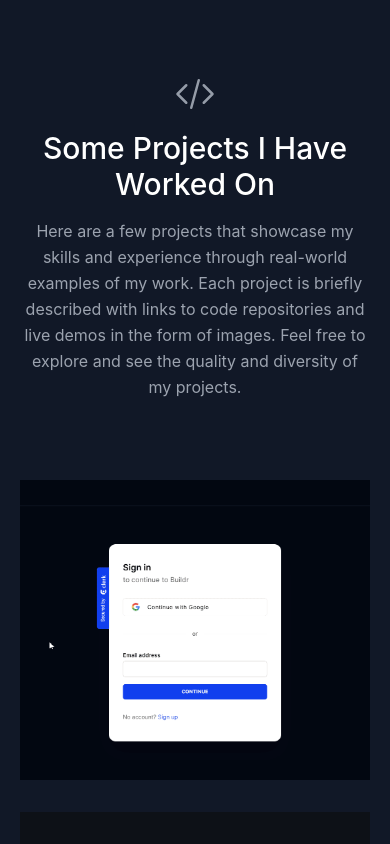
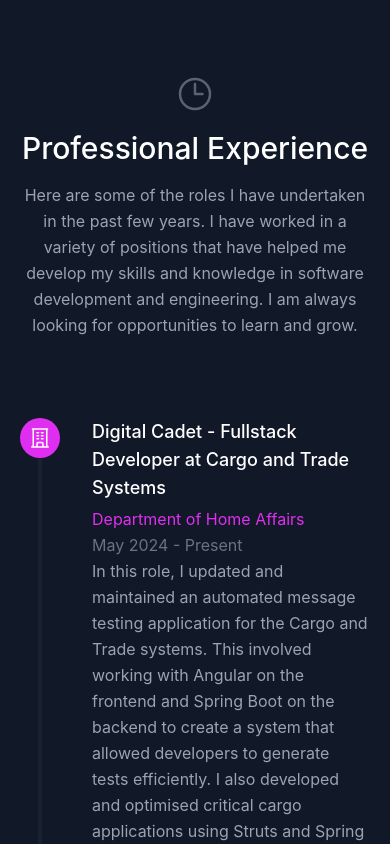
Before and after one commit to Ascendrospyder/Portfolio-Website, a React (Create React App) app: page / in a window 390 px wide. Shown: the part 780-1624 px from the top of the page. Built offline with nearby package versions, Linux system fonts and the light colour scheme.

Commit message:
Add Experience component, enhance Navbar styling, and implement emailjs for contact form

```diff
--- a/package.json
+++ b/package.json
@@ -7,6 +7,7 @@
     "@testing-library/jest-dom": "^5.17.0",
     "@testing-library/react": "^13.4.0",
     "@testing-library/user-event": "^13.5.0",
+    "emailjs-com": "^3.2.0",
     "heroicons": "^2.2.0",
     "react": "^18.3.1",
     "react-dom": "^18.3.1",
--- a/src/App.css
+++ b/src/App.css
@@ -37,6 +37,11 @@
   transition: background-position 0.5s ease;
 }
 
+.nav-bar {
+  background: rgba(20, 23, 40, 0.8);
+  backdrop-filter: blur(10px);
+}
+
 .hover-link {
   color: #e02ef0;
   cursor: pointer;
--- a/src/App.js
+++ b/src/App.js
@@ -6,12 +6,14 @@
 import Skills from './components/Skills';
 import Contact from './components/Contact';
 import Coursework from './components/CourseWork';
+import Experience from './components/Experience';
 
 function App() {
   return (
     <main className='text-gray-400 bg-gray-900 body-font'>
       <Navbar />
       <About />
+      <Experience />
       <Projects />
       <Skills />
       <Coursework />
--- a/src/components/Contact.jsx
+++ b/src/components/Contact.jsx
@@ -1,12 +1,109 @@
-import React from "react";
+import React, { useRef } from "react";
+import emailjs from "emailjs-com";
 
 const Contact = () => {
+  const form = useRef();
+
+  const handleSubmit = (e) => {
+    e.preventDefault();
+
+    emailjs
+      .sendForm(
+        "service_uvfqa0w",
+        "template_9pqmxji",
+        form.current,
+        "YUNbuuw9AFwT-S0I4"
+      )
+      .then(
+        (result) => {
+          alert("Message sent successfully!");
+        },
+        (error) => {
+          alert("Message failed to send. Please try again later.");
+        }
+      );
+
+    e.target.reset();
+  };
+
   return (
-    <div>
-      <h1>Contact</h1>
-      <p>This is the Contact page of the portfolio website.</p>
-    </div>
+    <section
+      id="contact"
+      className="text-gray-400 bg-gray-900 body-font relative"
+    >
+      <div className="container px-5 py-10 mx-auto flex sm:flex-nowrap flex-wrap">
+        <div className="lg:w-2/3 md:w-1/2 bg-gray-900 rounded-lg overflow-hidden sm:mr-10 p-10 flex items-end justify-start relative">
+          <iframe
+            title="location"
+            width="100%"
+            height="100%"
+            src="https://www.google.com/maps/embed?pb=!1m18!1m12!1m3!1d26514.75550887235!2d151.19388496883545!3d-33.86881965252273!2m3!1f0!2f0!3f0!3m2!1i1024!2i768!4f13.1!3m3!1m2!1s0x6b12b1f853b016c3%3A0xd9f4f8e1545d33fa!2sSydney%20NSW%2C%20Australia!5e0!3m2!1sen!2sau!4v1682534828332!5m2!1sen!2sau"
+            style={{ border: "0" }}
+            allowFullScreen
+          ></iframe>
+        </div>
+        <div className="lg:w-1/3 md:w-1/2 bg-gray-900 flex flex-col md:ml-auto w-full md:py-8 mt-8 md:mt-0">
+          <h2 className="text-white text-lg mb-1 font-medium title-font">
+            Contact Me
+          </h2>
+          <p className="leading-relaxed mb-5 text-gray-400">
+            I'd love to hear from you! Feel free to get in touch using the form
+            below or via email. If you want to request a resume, please let me
+            know below!
+          </p>
+          <form ref={form} onSubmit={handleSubmit}>
+            <div className="relative mb-4">
+              <label htmlFor="name" className="leading-7 text-sm text-gray-400">
+                Name
+              </label>
+              <input
+                type="text"
+                id="name"
+                name="name"
+                className="w-full bg-gray-800 rounded border border-gray-700 focus:ring-2 focus:ring-[#e02ef0] focus:bg-gray-900 focus:border-[#e02ef0] text-base outline-none text-gray-100 py-1 px-3 leading-8 transition-colors duration-200 ease-in-out"
+                required
+              />
+            </div>
+            <div className="relative mb-4">
+              <label
+                htmlFor="email"
+                className="leading-7 text-sm text-gray-400"
+              >
+                Email
+              </label>
+              <input
+                type="email"
+                id="email"
+                name="email"
+                className="w-full bg-gray-800 rounded border border-gray-700 focus:ring-2 focus:ring-[#e02ef0] focus:bg-gray-900 focus:border-[#e02ef0] text-base outline-none text-gray-100 py-1 px-3 leading-8 transition-colors duration-200 ease-in-out"
+                required
+              />
+            </div>
+            <div className="relative mb-4">
+              <label
+                htmlFor="message"
+                className="leading-7 text-sm text-gray-400"
+              >
+                Message
+              </label>
+              <textarea
+                id="message"
+                name="message"
+                className="w-full bg-gray-800 rounded border border-gray-700 focus:ring-2 focus:ring-[#e02ef0] focus:bg-gray-900 focus:border-[#e02ef0] h-32 text-base outline-none text-gray-100 py-1 px-3 resize-none leading-6 transition-colors duration-200 ease-in-out"
+                required
+              ></textarea>
+            </div>
+            <button
+              type="submit"
+              className="text-white bg-[#e02ef0] border-0 py-2 px-6 focus:outline-none hover:bg-[#c81ad7] rounded text-lg"
+            >
+              Send Message
+            </button>
+          </form>
+        </div>
+      </div>
+    </section>
   );
-}
+};
 
 export default Contact;
--- /dev/null
+++ b/src/components/Experience.jsx
@@ -0,0 +1,77 @@
+import React from "react";
+import { experiences } from "../data";
+
+const Experience = () => {
+  return (
+    <section id="experience" className="text-gray-400 bg-gray-900 body-font">
+      <div className="container px-5 py-10 mx-auto">
+        <div className="text-center mb-20">
+          <svg
+            xmlns="http://www.w3.org/2000/svg"
+            fill="none"
+            viewBox="0 0 24 24"
+            strokeWidth={1.5}
+            stroke="currentColor"
+            className="w-10 inline-block mb-4 animate-pulse"
+          >
+            <path
+              strokeLinecap="round"
+              strokeLinejoin="round"
+              d="M12 6v6h4.5m4.5 0a9 9 0 1 1-18 0 9 9 0 0 1 18 0Z"
+            />
+          </svg>
+
+          <h1 className="sm:text-4xl text-3xl font-medium title-font text-white mb-4">
+            Professional Experience
+          </h1>
+          <p className="text-base leading-relaxed xl:w-2/4 lg:w-3/4 mx-auto">
+            Here are some of the roles I have undertaken in the past few years.
+            I have worked in a variety of positions that have helped me develop
+            my skills and knowledge in software development and engineering. I
+            am always looking for opportunities to learn and grow.
+          </p>
+        </div>
+        <div className="flex flex-col items-center">
+          {experiences.map((exp, index) => (
+            <div
+              key={index}
+              className={`flex relative pb-12 w-full md:w-2/3 ${
+                index === experiences.length - 1 ? "pb-0" : ""
+              }`}
+            >
+              <div className="h-full w-10 absolute inset-0 flex items-center justify-center animate-pulse">
+                <div className="h-full w-1 bg-gray-800 pointer-events-none"></div>
+              </div>
+              <div className="flex-shrink-0 w-10 h-10 rounded-full bg-[#e02ef0] inline-flex items-center justify-center text-white relative z-10">
+                <svg
+                  xmlns="http://www.w3.org/2000/svg"
+                  fill="none"
+                  viewBox="0 0 24 24"
+                  strokeWidth={1.5}
+                  stroke="currentColor"
+                  className="w-6 h-6"
+                >
+                  <path
+                    strokeLinecap="round"
+                    strokeLinejoin="round"
+                    d="M3.75 21h16.5M4.5 3h15M5.25 3v18m13.5-18v18M9 6.75h1.5m-1.5 3h1.5m-1.5 3h1.5m3-6H15m-1.5 3H15m-1.5 3H15M9 21v-3.375c0-.621.504-1.125 1.125-1.125h3.75c.621 0 1.125.504 1.125 1.125V21"
+                  />
+                </svg>
+              </div>
+              <div className="flex-grow pl-8">
+                <h2 className="font-medium title-font text-lg text-white mb-1">
+                  {exp.role}
+                </h2>
+                <p className="leading-relaxed text-[#e02ef0]">{exp.company}</p>
+                <p className="leading-relaxed text-gray-500">{exp.duration}</p>
+                <p className="leading-relaxed">{exp.description}</p>
+              </div>
+            </div>
+          ))}
+        </div>
+      </div>
+    </section>
+  );
+};
+
+export default Experience;
--- a/src/components/Navbar.jsx
+++ b/src/components/Navbar.jsx
@@ -3,7 +3,7 @@
 const Navbar = () => {
 
   return (
-    <header className='bg-gray-800 md:sticky top-0 z-50'>
+    <header className=' md:sticky top-0 z-50 nav-bar'>
       <div className='container mx-auto flex flex-wrap p-5 flex-col md:flex-row items-center'>
         <a className='title-font font-medium text-white mb-4 md:mb-0'>
           <a href='#about' className='ml-3 text-xl font-bold gradient-text'>
--- a/src/data.js
+++ b/src/data.js
@@ -1,21 +1,22 @@
-import buildrGif from "./resources/Buildr.gif"
-import studySphere from './resources/studySphere.png'
-import treats from "./resources/treats.jpg"
-import nextJs from "./resources/nextjs-svgrepo-com (2).svg"
-import react from "./resources/logo-react-svgrepo-com.svg"
-import typescript from "./resources/typescript-16-svgrepo-com.svg"
-import postgres from "./resources/postgresql-svgrepo-com.svg"
-import prisma from "./resources/light-prisma-svgrepo-com.svg"
-import tailwind from "./resources/tailwind-svgrepo-com.svg"
-import expo from "./resources/expo-svgrepo-com.svg"
-import node from "./resources/nodejs-svgrepo-com.svg"
-import express from "./resources/express-svgrepo-com (2).svg"
-import mongodb from "./resources/mongodb-svgrepo-com.svg"
+import buildrGif from "./resources/Buildr.gif";
+import studySphere from "./resources/studySphere.png";
+import treats from "./resources/treats.jpg";
+import nextJs from "./resources/nextjs-svgrepo-com (2).svg";
+import react from "./resources/logo-react-svgrepo-com.svg";
+import typescript from "./resources/typescript-16-svgrepo-com.svg";
+import postgres from "./resources/postgresql-svgrepo-com.svg";
+import prisma from "./resources/light-prisma-svgrepo-com.svg";
+import tailwind from "./resources/tailwind-svgrepo-com.svg";
+import expo from "./resources/expo-svgrepo-com.svg";
+import node from "./resources/nodejs-svgrepo-com.svg";
+import express from "./resources/express-svgrepo-com (2).svg";
+import mongodb from "./resources/mongodb-svgrepo-com.svg";
 
 export const projects = [
   {
     title: "Buildr",
-    description: "The following project is a FullStack form builder application made using Next.JS, ReactJS, Typescript , Dnd-Kit, PostgreSQL, Prisma and Tailwind CSS.",
+    description:
+      "The following project is a FullStack form builder application made using Next.JS, ReactJS, Typescript , Dnd-Kit, PostgreSQL, Prisma and Tailwind CSS.",
     image: buildrGif,
     link: "https://github.com/Ascendrospyder/Buildr",
     stack: [
@@ -25,21 +26,23 @@
       { name: "PostgreSQL", icon: postgres },
       { name: "Prisma", icon: prisma },
       { name: "Tailwind CSS", icon: tailwind },
-    ]
+    ],
   },
   {
     title: "Study Sphere",
-    description: "Study Sphere is a mobile application designed to facilitate collaborative studying among peers. Built using React Native and Expo, it offers a platform for students to connect, organize study groups, and utilize various tools for efficient learning.",
+    description:
+      "Study Sphere is a mobile application designed to facilitate collaborative studying among peers. Built using React Native and Expo, it offers a platform for students to connect, organize study groups, and utilize various tools for efficient learning.",
     image: studySphere,
     link: "https://github.com/Ascendrospyder/Study-Sphere",
     stack: [
       { name: "React Native", icon: react },
       { name: "Expo", icon: expo },
-    ]
+    ],
   },
   {
     title: "Treats",
-    description: "A collaboration with a team of 4 to build the backend of a ”Microsoft Teams” clone using TypeScript and NodeJS",
+    description:
+      "A collaboration with a team of 4 to build the backend of a ”Microsoft Teams” clone using TypeScript and NodeJS",
     image: treats,
     link: "https://github.com/Ascendrospyder/Teams-Clone-Backend",
     stack: [
@@ -47,8 +50,8 @@
       { name: "NodeJS", icon: node },
       { name: "Express", icon: express },
       { name: "MongoDB", icon: mongodb },
-    ]
-  }
+    ],
+  },
 ];
 
 export const skills = [
@@ -92,24 +95,27 @@
 
 export const experiences = [
   {
-    role: "Digital Cadet - Fullstack Developer",
+    role: "Digital Cadet - Fullstack Developer at Cargo and Trade Systems",
     company: "Department of Home Affairs",
-    duration: "Jan 2023 - Present",
-    description:
-      "Worked on critical cargo applications ensuring responsive design, multi-browser support, and system efficiency. Helped configure pipelines in Azure DevOps.",
+    duration: "May 2024 - Present",
+    description: `
+      In this role, I updated and maintained an automated message testing application for the Cargo and Trade systems. This involved working with Angular on the frontend and Spring Boot on the backend to create a system that allowed developers to generate tests efficiently. I also developed and optimised critical cargo applications using Struts and Spring Boot, focusing on responsive design, multi-browser compatibility, and high performance. Collaborating within an Agile environment, I was responsible for implementing new features, resolving issues, and creating comprehensive documentation for system changes. Additionally, I contributed to the configuration of pipelines for multiple repositories in Azure DevOps to streamline continuous integration and deployment processes.
+    `,
   },
   {
-    role: "Database Administrator Intern",
-    company: "Home Affairs",
-    duration: "Jul 2022 - Dec 2022",
-    description:
-      "Optimized database queries and managed database migrations for large-scale systems supporting national operations.",
+    role: "Digital Cadet - Database Administrator Intern",
+    company: "Department of Home Affairs",
+    duration: "Mar 2024 - May 2024",
+    description: `
+      During this period, I worked as a database administrator, where I helped manage and configure IBM DB2 and Oracle servers. My focus was on ensuring data integrity, availability, and optimal performance across systems, providing reliable database support for large-scale operations through helping senior DBA's.
+    `,
   },
   {
-    role: "Software Engineering Intern",
-    company: "Treasury Department",
-    duration: "Nov 2021 - Feb 2022",
-    description:
-      "Contributed to building internal tools for data analysis and reporting, improving team efficiency by 20%.",
+    role: "Data Science Mentee",
+    company: "Department of Home Affairs",
+    duration: "Jun 2024 - Dec 2024",
+    description: `
+      As part of a six-month mentorship program under a Data Engineer, I gained valuable expertise in data science and machine learning. I undertook hands-on projects from Kaggle datasets that involved data analysis, model building, and evaluation in Python. This experience significantly enhanced my technical proficiency in the field and deepened my understanding of practical applications of data-driven solutions.
+    `,
   },
 ];
```
Also changed, not shown: 1 other file (tests, documents, lock files or other folders).
